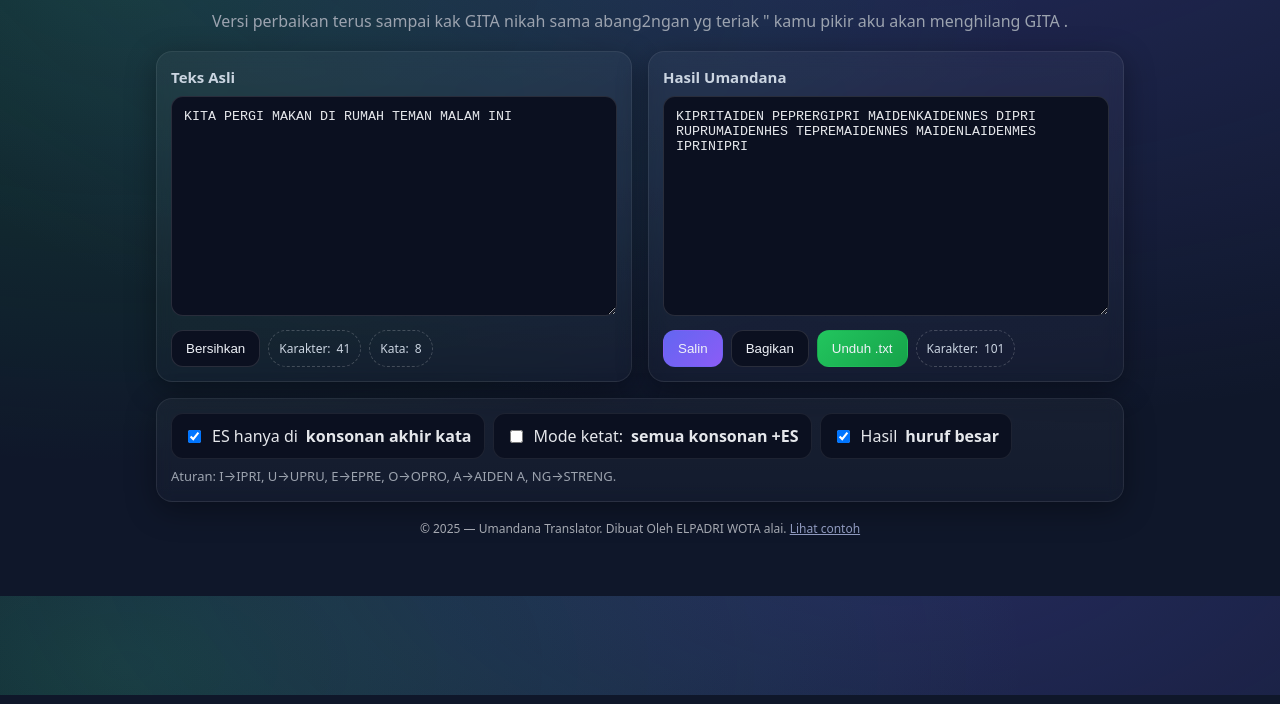
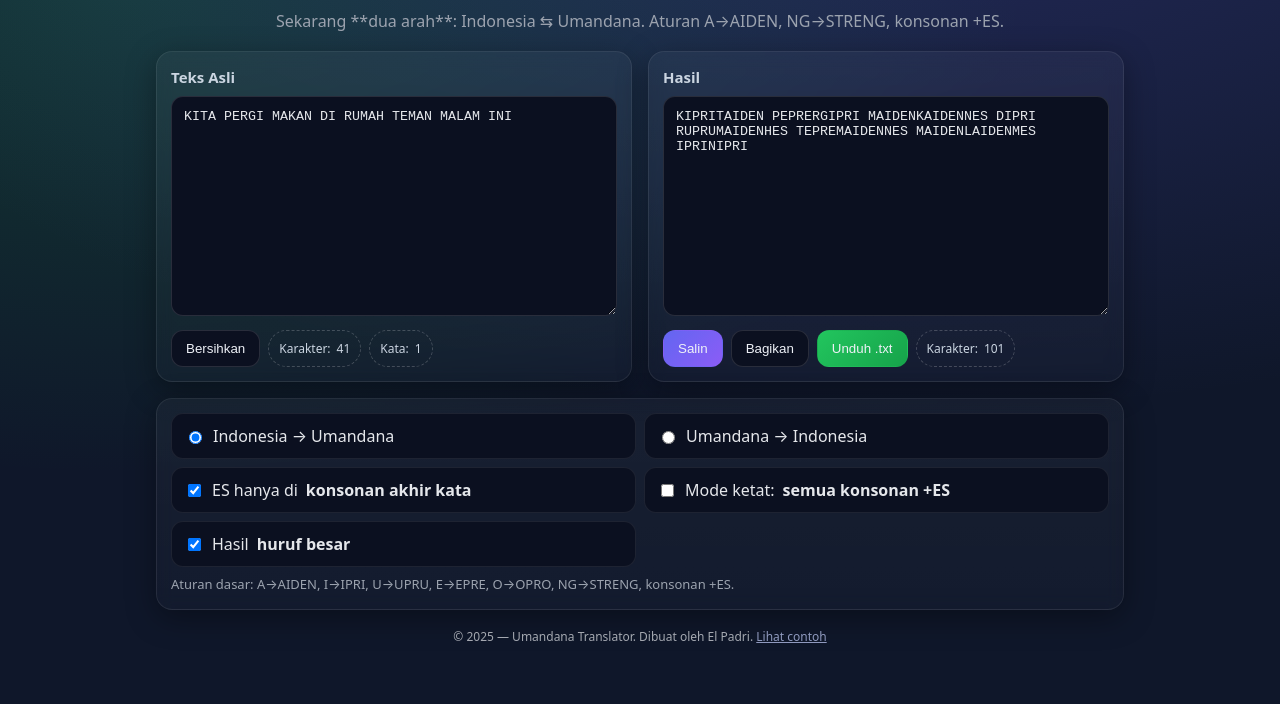
Before and after one commit to El48ai/umandana-translator, a plain HTML site: page index.html in a window 1280 px wide. Shown: the part 105-809 px from the top of the page. Drawn offline with Linux system fonts and the light colour scheme.

Commit message:
Change title and subtitle, update encoding rules
Updated title and subtitle for clarity and added new encoding/decoding rules.

```diff
--- a/index.html
+++ b/index.html
@@ -1,10 +1,9 @@
 <!doctype html>
-
 <html lang="id">
 <head>
   <meta charset="UTF-8" />
   <meta name="viewport" content="width=device-width, initial-scale=1" />
-  <title>Umandana Translator — Versi Perbaikan</title>
+  <title>Umandana Translator — Dua Arah</title>
   <style>
     :root{--bg:#0f172a;--card:#111827;--muted:#9ca3af;--text:#e5e7eb;--brand:#6366f1;--brand2:#22c55e}
     *{box-sizing:border-box}
@@ -25,27 +24,28 @@
     .btn.primary{background:linear-gradient(135deg,var(--brand),#8b5cf6);border-color:transparent}
     .btn.success{background:linear-gradient(135deg,var(--brand2),#16a34a);border-color:transparent}
     .muted{color:var(--muted);font-size:13px}
-    .opts{display:grid;grid-template-columns:1fr;gap:8px}
-    @media(min-width:700px){.opts{grid-template-columns:1fr 1fr 1fr}}
     .opt{display:flex;align-items:center;gap:8px;padding:10px 12px;background:#0b1020;border:1px solid rgba(255,255,255,.08);border-radius:12px}
     .badge{display:inline-flex;align-items:center;gap:6px;font-size:12px;padding:6px 10px;border-radius:999px;border:1px dashed rgba(255,255,255,.2);color:#cbd5e1}
-    .counter{font-size:12px;color:#cbd5e1;margin-top:6px;display:flex;gap:14px}
     .bubble{animation:pop .5s ease forwards;display:inline-block}
     @keyframes pop{from{transform:translateY(6px) scale(.98);opacity:.0} to{transform:translateY(0) scale(1);opacity:1}}
     .footer{opacity:.7;text-align:center;font-size:12px;margin:18px 0}
     a{color:#c7d2fe}
+    .opts{display:grid;grid-template-columns:1fr;gap:8px}
+    @media(min-width:820px){.opts{grid-template-columns:1fr 1fr}}
   </style>
 </head>
 <body>
   <div class="wrap">
     <div class="title">Umandana Translator</div>
-    <div class="subtitle">Versi perbaikan terus sampai kak GITA nikah sama abang2ngan yg teriak " kamu pikir aku akan menghilang GITA .</div><div class="grid">
+    <div class="subtitle">Sekarang **dua arah**: Indonesia ⇆ Umandana. Aturan A→AIDEN, NG→STRENG, konsonan +ES.</div>
+
+    <div class="grid">
       <div class="card">
         <div class="body">
           <h3>Teks Asli</h3>
           <textarea id="src" placeholder="Tulis teks di sini…"></textarea>
           <div class="row" style="margin-top:8px">
-        <button class="btn" id="clearBtn">Bersihkan</button>
+            <button type="button" class="btn" id="clearBtn">Bersihkan</button>
             <span class="badge">Karakter: <span id="srcChars">0</span></span>
             <span class="badge">Kata: <span id="srcWords">0</span></span>
           </div>
@@ -54,12 +54,12 @@
 
       <div class="card">
         <div class="body">
-      <h3>Hasil Umandana</h3>
+          <h3>Hasil</h3>
           <textarea id="dst" readonly></textarea>
           <div class="row" style="margin-top:8px">
-        <button class="btn primary" id="copyBtn">Salin</button>
-        <button class="btn" id="shareBtn">Bagikan</button>
-        <button class="btn success" id="downloadBtn">Unduh .txt</button>
+            <button type="button" class="btn primary" id="copyBtn">Salin</button>
+            <button type="button" class="btn" id="shareBtn">Bagikan</button>
+            <button type="button" class="btn success" id="downloadBtn">Unduh .txt</button>
             <span class="badge">Karakter: <span id="dstChars">0</span></span>
           </div>
         </div>
@@ -68,45 +68,50 @@
 
     <div class="card" style="margin-top:16px">
       <div class="body">
-    <div class="row" style="justify-content:space-between;align-items:center">
-      <div class="row">
-        <label class="opt"><input type="checkbox" id="endOnly" checked> ES hanya di <b>konsonan akhir kata</b></label>
-        <label class="opt"><input type="checkbox" id="strict"> Mode ketat: <b>semua konsonan +ES</b></label>
+        <div class="opts">
+          <!-- MODE -->
+          <label class="opt"><input type="radio" name="mode" id="modeIdToUm" checked> Indonesia → Umandana</label>
+          <label class="opt"><input type="radio" name="mode" id="modeUmToId"> Umandana → Indonesia</label>
+
+          <!-- OPSI ENCODE -->
+          <label class="opt" id="endOnlyWrap"><input type="checkbox" id="endOnly" checked> ES hanya di <b>konsonan akhir kata</b></label>
+          <label class="opt" id="strictWrap"><input type="checkbox" id="strict"> Mode ketat: <b>semua konsonan +ES</b></label>
+
+          <!-- OUTPUT STYLE -->
           <label class="opt"><input type="checkbox" id="upper" checked> Hasil <b>huruf besar</b></label>
         </div>
-      <span class="muted">Aturan: I→IPRI, U→UPRU, E→EPRE, O→OPRO, A→AIDEN A, NG→STRENG.</span>
+        <div class="muted" style="margin-top:8px">
+          Aturan dasar: A→AIDEN, I→IPRI, U→UPRU, E→EPRE, O→OPRO, NG→STRENG, konsonan +ES.
         </div>
       </div>
     </div>
 
-<div class="footer">© 2025 — Umandana Translator. Dibuat Oleh ELPADRI WOTA alai. <a href="#" id="how">Lihat contoh</a></div>
+    <div class="footer">© <span id="year"></span> — Umandana Translator. Dibuat oleh El Padri. <a href="#" id="how">Lihat contoh</a></div>
+  </div>
 
-  </div><script>
+<script>
 (function(){
+  // tahun otomatis
+  document.getElementById('year').textContent = new Date().getFullYear();
+
   const el = (id)=>document.getElementById(id);
-  const src = el('src');
-  const dst = el('dst');
-  const copyBtn = el('copyBtn');
-  const clearBtn = el('clearBtn');
-  const shareBtn = el('shareBtn');
-  const downloadBtn = el('downloadBtn');
-  const endOnly = el('endOnly');
-  const strict = el('strict');
-  const upper = el('upper');
-  const srcChars = el('srcChars');
-  const srcWords = el('srcWords');
-  const dstChars = el('dstChars');
-  const how = el('how');
+  const src = el('src'), dst = el('dst');
+  const copyBtn = el('copyBtn'), clearBtn = el('clearBtn'), shareBtn = el('shareBtn'), downloadBtn = el('downloadBtn');
+  const endOnly = el('endOnly'), strict = el('strict'), upper = el('upper');
+  const srcChars = el('srcChars'), srcWords = el('srcWords'), dstChars = el('dstChars'), how = el('how');
+  const modeIdToUm = el('modeIdToUm'), modeUmToId = el('modeUmToId');
+  const endOnlyWrap = el('endOnlyWrap'), strictWrap = el('strictWrap');
 
   function isLetter(ch){ return /[A-Za-z]/.test(ch); }
   function isVowel(ch){ return /[AEIOUaeiou]/.test(ch); }
 
+  // Vokal: sesuai aturan terbaru (A → AIDEN)
   const vokalMap = {
     A: 'AIDEN', a:'aiden',
-    I: 'IPRI', i:'ipri',
-    U: 'UPRU', u:'upru',
-    E: 'EPRE', e:'epre',
-    O: 'OPRO', o:'opro'
+    I: 'IPRI',  i:'ipri',
+    U: 'UPRU',  u:'upru',
+    E: 'EPRE',  e:'epre',
+    O: 'OPRO',  o:'opro'
   };
 
   function plusEs(ch, up){
@@ -114,14 +119,15 @@
     return base + (up ? 'ES':'es');
   }
 
-  function convert(input){
+  // ENCODE: Indonesia → Umandana
+  function encodeUmandana(input){
     if(!input) return '';
     const up = upper.checked;
     const useEndOnly = endOnly.checked && !strict.checked;
 
-    const words = input.split(/(\s+)/); // pertahankan spasi
+    const words = input.split(/(\\s+)/); // pertahankan spasi
     const converted = words.map(token=>{
-      if(/^\s+$/.test(token)) return token; // spasi
+      if(/^\\s+$/.test(token)) return token; // spasi
 
       const parts = token.match(/[A-Za-z]+|[^A-Za-z]+/g) || [token];
       const convParts = parts.map(part=>{
@@ -173,61 +179,95 @@
     return converted.join('');
   }
 
+  // DECODE: Umandana → Indonesia
+  function decodeUmandana(input){
+    if(!input) return '';
+
+    const tokens = input.split(/(\\s+)/);
+    const decoded = tokens.map(tok=>{
+      if(/^\\s+$/.test(tok)) return tok;
+
+      const parts = tok.match(/[A-Za-z]+|[^A-Za-z]+/g) || [tok];
+      const conv = parts.map(part=>{
+        if(!/[A-Za-z]/.test(part)) return part;
+
+        let s = part;
+
+        // 1) STRENG -> NG (case-insensitive)
+        s = s.replace(/streng/gi,'NG');
+
+        // 2) Vokal (urutkan yang unik/panjang dulu)
+        s = s.replace(/aiden/gi,'A')
+             .replace(/ipri/gi,'I')
+             .replace(/upru/gi,'U')
+             .replace(/epre/gi,'E')
+             .replace(/opro/gi,'O');
+
+        // 3) Hilangkan ES setelah konsonan
+        s = s.replace(/([bcdfghjklmnpqrstvwxyz])es/gi,'$1');
+
+        return s;
+      });
+
+      return conv.join('');
+    });
+
+    return decoded.join('');
+  }
+
+  function syncOptionsVisibility(){
+    const decoding = modeUmToId.checked;
+    // Saat DECODE, opsi encode dinonaktifkan agar tidak membingungkan
+    endOnly.disabled = decoding; strict.disabled = decoding;
+    endOnlyWrap.style.opacity = decoding ? .6 : 1;
+    strictWrap.style.opacity = decoding ? .6 : 1;
+  }
+
   function update(){
     const val = src.value;
-    dst.value = convert(val);
+    const out = modeUmToId.checked ? decodeUmandana(val) : encodeUmandana(val);
+    dst.value = upper.checked ? out.toUpperCase() : out;
+
     // counter
     srcChars.textContent = val.length;
-    srcWords.textContent = (val.trim()? val.trim().split(/\s+/).length : 0);
+    srcWords.textContent = (val.trim()? val.trim().split(/\\s+/).length : 0);
     dstChars.textContent = dst.value.length;
-    // animasi bubble kecil saat update
-    dst.classList.remove('bubble');
-    void dst.offsetWidth; // reflow
-    dst.classList.add('bubble');
+
+    // animasi
+    dst.classList.remove('bubble'); void dst.offsetWidth; dst.classList.add('bubble');
   }
 
+  // Events
   src.addEventListener('input', update);
   endOnly.addEventListener('change', update);
   strict.addEventListener('change', ()=>{ if(strict.checked) endOnly.checked=false; update(); });
   upper.addEventListener('change', update);
+  modeIdToUm.addEventListener('change', ()=>{ syncOptionsVisibility(); update(); });
+  modeUmToId.addEventListener('change', ()=>{ syncOptionsVisibility(); update(); });
 
   clearBtn.addEventListener('click', ()=>{ src.value=''; update(); src.focus(); });
-  copyBtn.addEventListener('click', async ()=>{
-    try{ await navigator.clipboard.writeText(dst.value); alert('Hasil Umandana disalin!'); }
-    catch(e){ alert('Gagal menyalin: '+e.message); }
-  });
-  shareBtn.addEventListener('click', async ()=>{
-    const text = dst.value || '';
-    if(navigator.share){
-      try{ await navigator.share({title:'Umandana',text}); }
-      catch(e){ /* batal */ }
-    } else {
-      alert('Peramban belum mendukung tombol Bagikan. Silakan salin teks.');
-    }
-  });
-  downloadBtn.addEventListener('click', ()=>{
-    const blob = new Blob([dst.value], {type:'text/plain;charset=utf-8'});
-    const url = URL.createObjectURL(blob);
-    const a = document.createElement('a');
-    a.href = url; a.download = 'umandana.txt'; a.click();
-    URL.revokeObjectURL(url);
-  });
+  copyBtn.addEventListener('click', async ()=>{ try{ await navigator.clipboard.writeText(dst.value); alert('Hasil disalin!'); } catch(e){ alert('Gagal menyalin: '+e.message); }});
+  shareBtn.addEventListener('click', async ()=>{ const text = dst.value || ''; if(navigator.share){ try{ await navigator.share({title:'Umandana',text}); } catch(e){} } else { alert('Peramban belum mendukung tombol Bagikan. Silakan salin teks.'); }});
+  downloadBtn.addEventListener('click', ()=>{ const blob = new Blob([dst.value], {type:'text/plain;charset=utf-8'}); const url = URL.createObjectURL(blob); const a = document.createElement('a'); a.href = url; a.download = 'umandana.txt'; a.click(); URL.revokeObjectURL(url); });
 
-  how.addEventListener('click', (e)=>{
+  // Dialog contoh
+  document.getElementById('how').addEventListener('click', (e)=>{
     e.preventDefault();
     const contoh = [
       ['RUMAH','RUPRU MAHES'],
       ['ASING','AIDEN SIPRI STRENG'],
       ['MATA','MAIDEN TAIDEN'],
       ['BOLA','BOPRO LAIDEN'],
-      ['DUNIA','DUPRU NIPRI A']
-    ].map(([a,b])=>`• ${a} → ${b}`).join('\n');
-    alert('Contoh:\n'+contoh+'\n\nAturan:\nI→IPRI\nU→UPRU\nE→EPRE\nO→OPRO\nA→AIDEN\nNG→STRENG');
+      ['DUNIA','DUPRU NIPRI AIDEN']
+    ].map(([a,b])=>`• ${a} → ${b}`).join('\\n');
+    alert('Contoh:\\n'+contoh+'\\n\\nAturan:\\nA→AIDEN\\nI→IPRI\\nU→UPRU\\nE→EPRE\\nO→OPRO\\nNG→STRENG\\nKonsonan +ES');
   });
 
   // seed demo
   src.value = 'KITA PERGI MAKAN DI RUMAH TEMAN MALAM INI';
+  syncOptionsVisibility();
   update();
 })();
-</script></body>
+</script>
+</body>
 </html>
```
Lines whose indentation alone changed are shown as unchanged.
